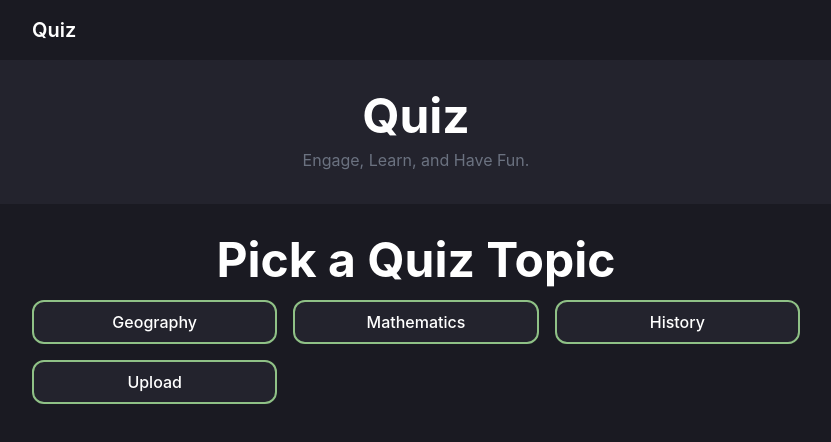
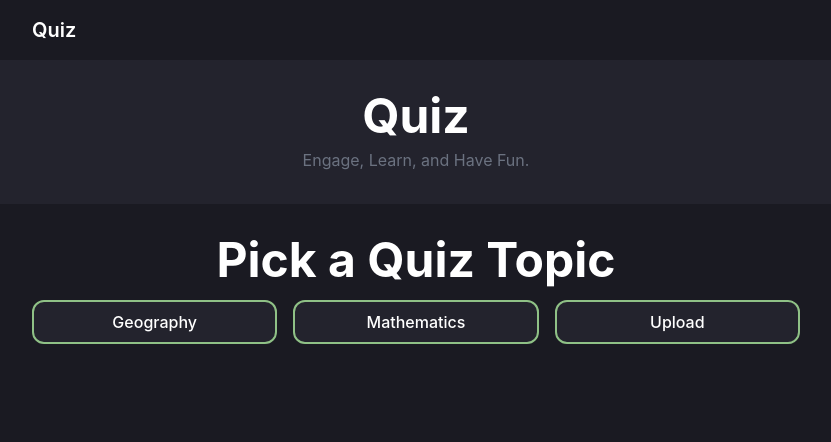
Before and after one commit to 8liam/quiz, a React (Create React App) app: page / in a window 1280 px wide. Shown: the top 442 px of the page, without its empty margins (224-1055 px from the left). Built offline with nearby package versions, Linux system fonts and the light colour scheme; no server answers.

Commit message:
Updated questions, removed history.

```diff
--- a/public/questions/mathematics.json
+++ b/public/questions/mathematics.json
@@ -12,8 +12,8 @@
     },
     {
         "id": 2,
-        "question": "What is 5+5",
-        "answer": "15",
+        "question": "What is 5-5",
+        "answer": "0",
         "options": [
             "4",
             "9",
--- a/src/sections/quizzes.jsx
+++ b/src/sections/quizzes.jsx
@@ -34,10 +34,6 @@ export default function Quizzes() {
     {
       "title": "Mathematics",
       "description": "A quiz focused on mathematical concepts, including arithmetic, algebra, geometry, and more."
-    },
-    {
-      "title": "History",
-      "description": "Explore historical events, figures, and civilizations in this quiz to test your knowledge of the past."
     },
     {
       "title": "Upload",
```
